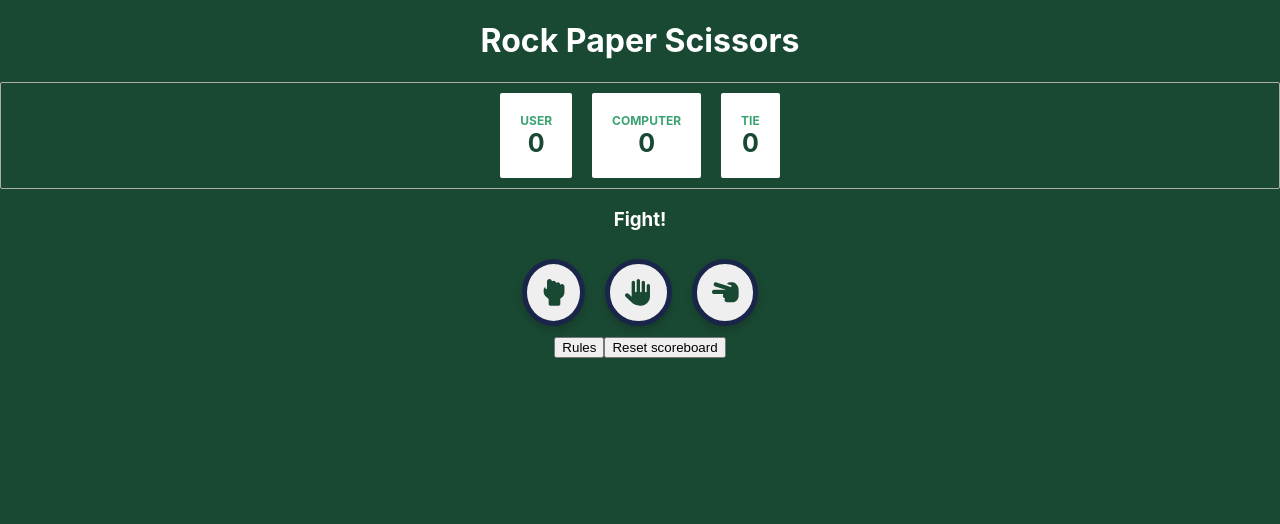
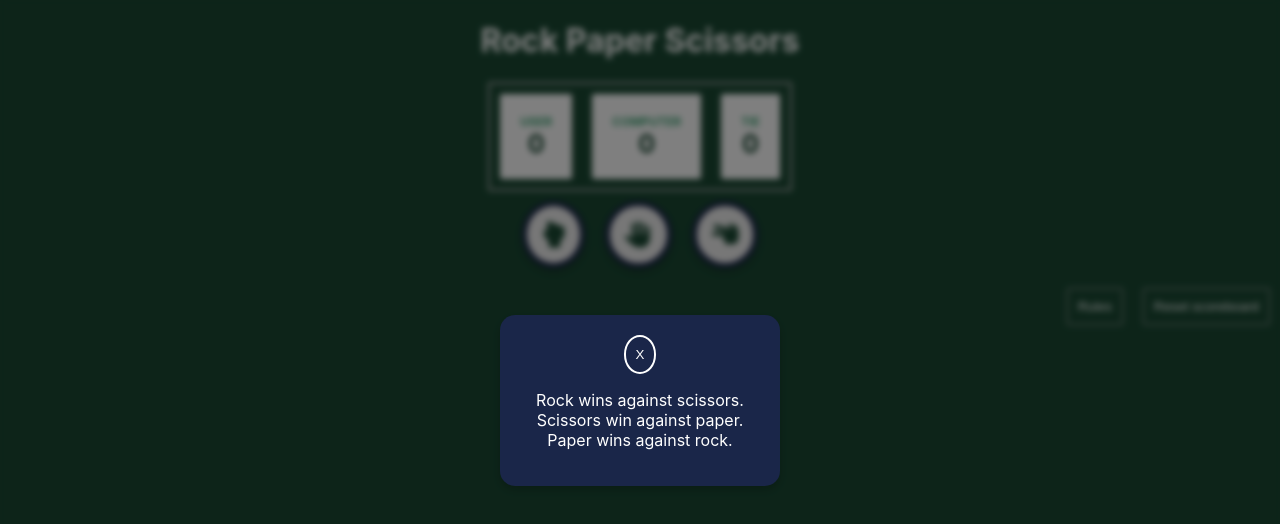
Before and after one commit to StellaNdj/rps, a React (Create React App) app in the folder front/: page / in a window 1280 px wide. Both pictures are taken after a click on the button "Rules". Shown: the top 524 px of the page. Built offline with nearby package versions, Linux system fonts and the light colour scheme.

Commit message:
Modal added

```diff
--- a/front/src/components/Game.js
+++ b/front/src/components/Game.js
@@ -1,6 +1,7 @@
 import { FontAwesomeIcon } from "@fortawesome/react-fontawesome";
 import { faHandBackFist, faHand,  faHandScissors} from "@fortawesome/free-solid-svg-icons";
 import { useState } from "react";
+import Modal from "./Modal";
 
 const Game = () => {
   // Initialize the scoreboards
@@ -11,6 +12,9 @@ const Game = () => {
   // Store computer and user choices
   const [userChoice, setUserChoice] = useState(null);
   const [computerChoice, setComputerChoice] = useState(null);
+
+  // Tracking modal state
+  const [modalOpen, setModalOpen] = useState(false);
 
   // Initialize the possible options for the game
   const options = ['Rock', 'Paper', 'Scissors'];
@@ -48,6 +52,14 @@ const Game = () => {
     )
   }
 
+  const handleOpen = () => {
+    setModalOpen(true);
+  }
+
+  const handleClose = () => {
+    setModalOpen(false);
+  }
+
   return (
     <>
       <div className="scoreboard">
@@ -57,7 +69,6 @@ const Game = () => {
       </div>
 
       <div>
-        <h3>Fight!</h3>
         <div className="display-choices">
           {userChoice !== null && (
             <div>
@@ -94,9 +105,19 @@ const Game = () => {
         </button>
       </div>
 
-      <div>
-        <button>Rules</button>
-        <button>Reset scoreboard</button>
+      <div className="rules-reset-btns">
+        <button className="rules-reset-btn" onClick={handleOpen}>Rules</button>
+        {modalOpen && (
+          <div className="modal-overlay">
+            <Modal
+              onClose={handleClose}
+              text="
+              Rock wins against scissors.
+              Scissors win against paper.
+              Paper wins against rock."/>
+          </div>
+        )}
+        <button className="rules-reset-btn">Reset scoreboard</button>
       </div>
     </>
   )
--- /dev/null
+++ b/front/src/components/Modal.js
@@ -0,0 +1,10 @@
+const Modal = ({onClose, text }) => {
+  return (
+    <div className="modal">
+      <button className="modal-cl-btn" onClick={onClose}>X</button>
+      <p>{text}</p>
+    </div>
+  )
+}
+
+export default Modal;
--- a/front/src/index.css
+++ b/front/src/index.css
@@ -16,9 +16,9 @@ code {
 
 
 .scoreboard {
-  display: flex;
+  display: inline-flex;
   justify-content: center;
-  border: 1px solid rgb(173, 173, 173);
+  border: 2px solid rgb(173, 173, 173);
   border-radius: 2px;
 }
 
@@ -67,3 +67,55 @@ code {
   display: flex;
   justify-content: center;
 }
+
+.rules-reset-btns {
+  display: flex;
+  justify-content: end;
+}
+.rules-reset-btn {
+  background-color: #1a4933;
+  border: 1px solid rgb(165, 165, 165);
+  padding: 10px;
+  margin: 10px;
+  color: white;
+  border-radius: 2px;
+}
+
+.modal {
+  background-color: #1a2649;
+  border-radius: 15px;
+  padding: 20px;
+  width: 240px;
+  box-shadow: 0 4px 8px rgba(0, 0, 0, 0.2);
+  text-align: center;
+  z-index: 1100;
+}
+
+.modal-cl-btn {
+  padding: 10px;
+  border-radius: 50%;
+  color: white;
+  background-color: #1a2649;
+  border: 2px solid white;
+}
+
+.modal-cl-btn:hover {
+  cursor: pointer;
+  font-weight: bold;
+}
+
+.modal-overlay {
+  position: fixed;
+  top: 0;
+  bottom: 0;
+  left: 0;
+  right: 0;
+  width: 100%;
+  height: 100%;
+  background: rgba(0, 0, 0, 0.5);
+  backdrop-filter: blur(3px);
+  z-index: 1000;
+  display: flex;
+  justify-content: center;
+  align-items: center;
+}
```
